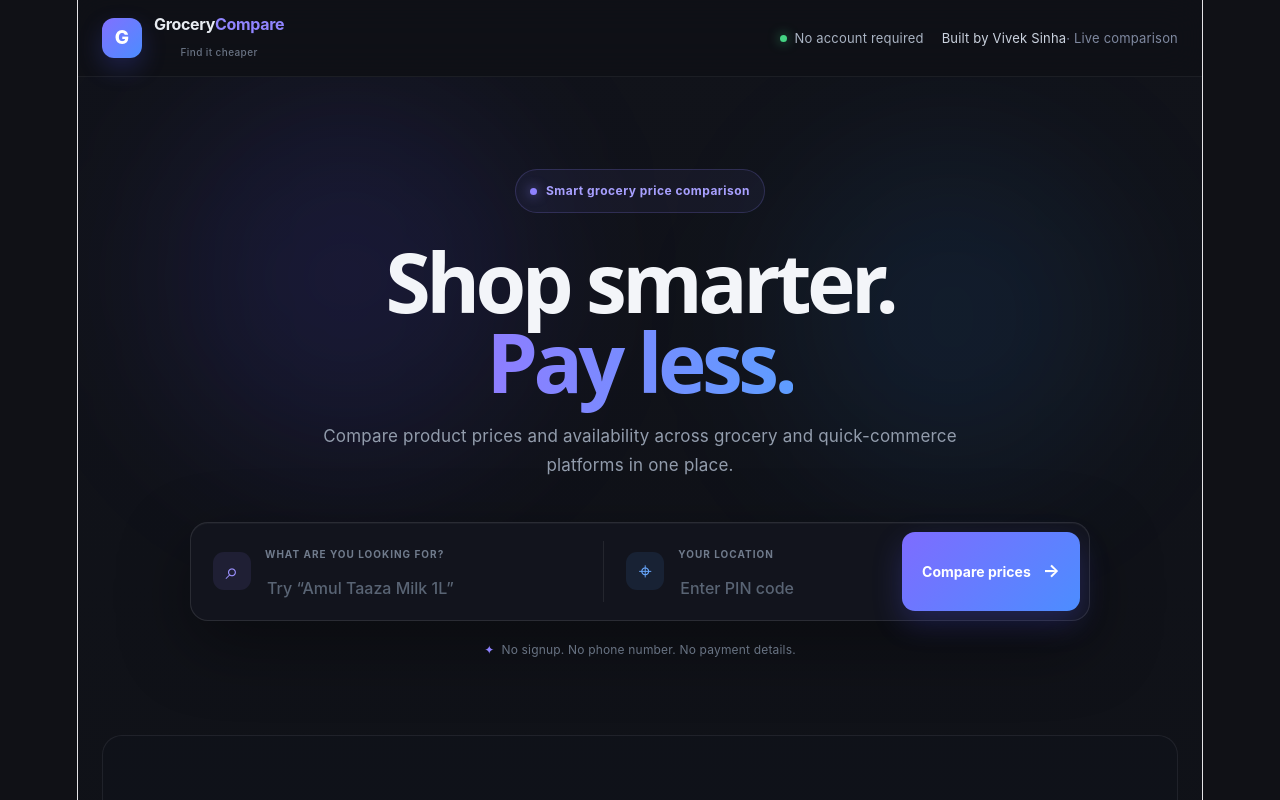
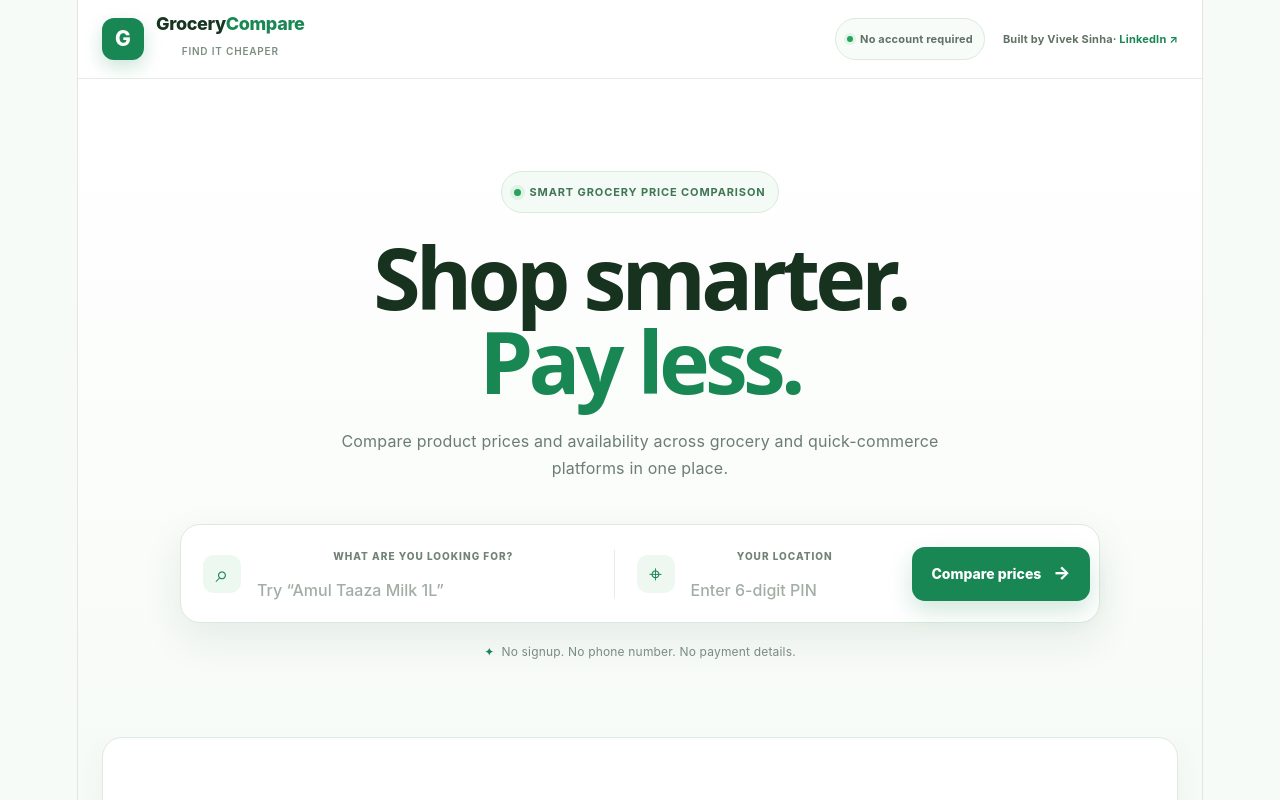
Before and after one commit to sinha027/grocery-price-bot, a React app in the folder frontend/: page / in a window 1280 px wide. Shown: the top 800 px of the page. Built offline with nearby package versions, Linux system fonts and the light colour scheme; the HTML template or start-up script is replaced by a standard one.

Commit message:
Finalize green white UI and local comparison

```diff
--- a/frontend/src/App.css
+++ b/frontend/src/App.css
@@ -1,5 +1,6 @@
 /* ============================================================
-   GLOBAL
+   GROCERYCOMPARE
+   GREEN + WHITE THEME
    ============================================================ */
 
 * {
@@ -14,26 +15,18 @@
   margin: 0;
   min-width: 320px;
 
-  background:
-    radial-gradient(
-      circle at 50% -10%,
-      rgba(91, 78, 180, 0.08),
-      transparent 35%
-    ),
-    #101116;
-
-  color: #f1f4f8;
-
   font-family:
     Inter,
-    ui-sans-serif,
-    system-ui,
     -apple-system,
     BlinkMacSystemFont,
     "Segoe UI",
+    Roboto,
+    Helvetica,
+    Arial,
     sans-serif;
 
-  -webkit-font-smoothing: antialiased;
+  color: #17321f;
+  background: #f7fbf7;
 }
 
 button,
@@ -47,11 +40,6 @@
 
 a {
   color: inherit;
-  text-decoration: none;
-}
-
-#root {
-  min-height: 100vh;
 }
 
 
@@ -61,13 +49,13 @@
 
 .app {
   min-height: 100vh;
-
   background:
-    linear-gradient(
-      180deg,
-      rgba(17, 19, 26, 0.98) 0%,
-      rgba(15, 17, 23, 1) 100%
-    );
+    radial-gradient(
+      circle at 50% 0%,
+      rgba(44, 163, 84, 0.08),
+      transparent 34%
+    ),
+    #f7fbf7;
 }
 
 
@@ -77,23 +65,13 @@
 
 .navbar {
   width: 100%;
-
-  border-bottom: 1px solid rgba(255, 255, 255, 0.06);
-
-  background: rgba(15, 17, 23, 0.82);
-
-  backdrop-filter: blur(18px);
-  -webkit-backdrop-filter: blur(18px);
-
-  position: relative;
-  z-index: 20;
+  background: #ffffff;
+  border-bottom: 1px solid #e4eee5;
 }
 
 .nav-inner {
   width: min(1180px, calc(100% - 48px));
-
-  min-height: 76px;
-
+  min-height: 78px;
   margin: 0 auto;
 
   display: flex;
@@ -106,13 +84,12 @@
 .brand {
   display: flex;
   align-items: center;
-
   gap: 12px;
 }
 
 .brand-mark {
-  width: 40px;
-  height: 40px;
+  width: 42px;
+  height: 42px;
 
   display: flex;
   align-items: center;
@@ -120,90 +97,103 @@
 
   border-radius: 12px;
 
-  background:
-    linear-gradient(
-      135deg,
-      #8170ff,
-      #4b8dff
-    );
+  background: #198754;
+  color: #ffffff;
 
-  color: white;
-
-  font-size: 19px;
+  font-size: 21px;
   font-weight: 850;
 
   box-shadow:
-    0 10px 25px rgba(85, 91, 255, 0.22);
+    0 7px 18px rgba(25, 135, 84, 0.22);
 }
 
 .brand-name {
-  color: #e8ecf2;
-
-  font-size: 16px;
-  font-weight: 750;
-
+  color: #16341f;
+  font-size: 18px;
+  font-weight: 800;
+  line-height: 1.1;
   letter-spacing: -0.02em;
 }
 
 .brand-name span {
-  color: #9185ff;
+  color: #198754;
 }
 
 .brand-caption {
-  margin-top: 2px;
-
-  color: #697383;
-
+  margin-top: 4px;
+  color: #7c8d81;
   font-size: 10px;
-  font-weight: 500;
-
-  letter-spacing: 0.04em;
+  font-weight: 600;
+  letter-spacing: 0.08em;
+  text-transform: uppercase;
 }
 
 .nav-right {
   display: flex;
   align-items: center;
-
   gap: 18px;
 }
-
-
-/* ============================================================
-   PRIVACY / CREATOR
-   ============================================================ */
 
 .privacy-badge {
   display: inline-flex;
   align-items: center;
-  gap: 8px;
+  gap: 7px;
 
-  color: #aab4c3;
-  font-size: 13px;
+  padding: 7px 11px;
+
+  border: 1px solid #dceade;
+  border-radius: 999px;
+
+  color: #607265;
+  background: #f8fcf8;
+
+  font-size: 11px;
+  font-weight: 650;
 }
 
 .privacy-dot {
-  width: 7px;
-  height: 7px;
+  width: 6px;
+  height: 6px;
 
   border-radius: 50%;
-
-  background: #45d483;
+  background: #24a35a;
 
   box-shadow:
-    0 0 12px rgba(69, 212, 131, 0.7);
+    0 0 0 3px rgba(36, 163, 90, 0.10);
 }
 
 .vivek-watermark {
-  color: #9aa5b5;
-  font-size: 13px;
+  display: inline-flex;
+  align-items: center;
+
+  text-decoration: none;
+
+  font-size: 11px;
+  font-weight: 650;
+
+  transition:
+    color 0.2s ease,
+    transform 0.2s ease;
 }
 
 .creator-name {
-  color: #cbd3df;
+  color: #607265;
 }
 
 .creator-link {
-  color: #7f89a0;
+  color: #198754;
+}
+
+.vivek-watermark:hover {
+  transform: translateY(-1px);
+}
+
+.vivek-watermark:hover .creator-name {
+  color: #17321f;
+}
+
+.vivek-watermark:hover .creator-link {
+  color: #126b42;
 }
 
 
@@ -216,44 +206,20 @@
   overflow: hidden;
 
   padding: 92px 24px 72px;
-}
 
-.hero-glow {
-  position: absolute;
-
-  border-radius: 50%;
-
-  pointer-events: none;
-
-  filter: blur(80px);
-}
-
-.glow-one {
-  width: 360px;
-  height: 360px;
-
-  top: 20px;
-  left: 8%;
-
-  background: rgba(87, 74, 255, 0.12);
-}
-
-.glow-two {
-  width: 320px;
-  height: 320px;
-
-  top: 80px;
-  right: 8%;
-
-  background: rgba(40, 143, 255, 0.09);
+  background:
+    linear-gradient(
+      180deg,
+      #ffffff 0%,
+      #f7fbf7 100%
+    );
 }
 
 .hero-content {
   position: relative;
   z-index: 2;
 
-  width: min(980px, 100%);
-
+  width: min(960px, 100%);
   margin: 0 auto;
 
   text-align: center;
@@ -262,21 +228,23 @@
 .eyebrow {
   display: inline-flex;
   align-items: center;
-  gap: 9px;
+  gap: 8px;
 
-  padding: 8px 14px;
+  margin-bottom: 22px;
 
-  border: 1px solid rgba(143, 130, 255, 0.2);
+  padding: 7px 12px;
+
+  border: 1px solid #d9ebdd;
   border-radius: 999px;
 
-  background: rgba(143, 130, 255, 0.06);
+  background: #f4faf5;
 
-  color: #a8a0ff;
+  color: #3f7653;
 
-  font-size: 12px;
-  font-weight: 650;
-
-  letter-spacing: 0.04em;
+  font-size: 11px;
+  font-weight: 750;
+  letter-spacing: 0.08em;
+  text-transform: uppercase;
 }
 
 .eyebrow-dot {
@@ -284,49 +252,36 @@
   height: 7px;
 
   border-radius: 50%;
-
-  background: #8f82ff;
+  background: #24a35a;
 
   box-shadow:
-    0 0 12px rgba(143, 130, 255, 0.8);
+    0 0 0 4px rgba(36, 163, 90, 0.10);
 }
 
 .hero h1 {
-  margin: 28px 0 20px;
+  margin: 0;
 
-  color: #f3f5f9;
+  color: #17321f;
 
-  font-size: clamp(52px, 7vw, 82px);
-
+  font-size: clamp(52px, 8vw, 86px);
   line-height: 0.98;
 
+  font-weight: 850;
   letter-spacing: -0.055em;
-
-  font-weight: 800;
 }
 
 .hero h1 span {
-  background:
-    linear-gradient(
-      90deg,
-      #8e7dff,
-      #5e9dff
-    );
-
-  -webkit-background-clip: text;
-  background-clip: text;
-
-  color: transparent;
+  color: #198754;
 }
 
 .hero-description {
-  max-width: 700px;
+  max-width: 650px;
 
-  margin: 0 auto;
+  margin: 24px auto 0;
 
-  color: #929cac;
+  color: #6c7d71;
 
-  font-size: 17px;
+  font-size: 16px;
   line-height: 1.7;
 }
 
@@ -336,37 +291,32 @@
    ============================================================ */
 
 .search-panel {
-  width: min(900px, 100%);
+  width: min(920px, 100%);
 
   margin: 42px auto 0;
 
   display: grid;
-
   grid-template-columns:
-    1fr
+    minmax(0, 1.2fr)
     1px
-    0.7fr
+    minmax(0, 0.8fr)
     auto;
 
-  align-items: stretch;
+  align-items: center;
 
-  min-height: 92px;
+  border: 1px solid #dce9df;
+  border-radius: 20px;
 
-  border: 1px solid rgba(255, 255, 255, 0.1);
-
-  border-radius: 18px;
-
-  background: rgba(19, 22, 30, 0.9);
+  background: #ffffff;
 
   box-shadow:
-    0 24px 70px rgba(0, 0, 0, 0.38),
-    inset 0 1px 0 rgba(255, 255, 255, 0.035);
-
-  text-align: left;
+    0 16px 42px rgba(29, 81, 43, 0.09);
 }
 
 .search-field,
 .location-field {
+  min-width: 0;
+
   display: flex;
   align-items: center;
 
@@ -387,17 +337,16 @@
 
   border-radius: 11px;
 
-  background: rgba(143, 130, 255, 0.1);
-
-  color: #9c91ff;
+  background: #edf8f0;
+  color: #198754;
 
   font-size: 23px;
+  font-weight: 600;
 }
 
 .location-icon {
-  background: rgba(78, 156, 255, 0.1);
-
-  color: #69a9ff;
+  background: #eef8f1;
+  color: #198754;
 }
 
 .field-content {
@@ -410,10 +359,10 @@
 
   margin-bottom: 7px;
 
-  color: #707b8c;
+  color: #718276;
 
   font-size: 10px;
-  font-weight: 750;
+  font-weight: 800;
 
   letter-spacing: 0.1em;
 }
@@ -426,61 +375,62 @@
 
   background: transparent;
 
-  color: #f3f6fa;
+  color: #17321f;
 
   font-size: 16px;
-  font-weight: 500;
+  font-weight: 550;
 }
 
 .field-content input::placeholder {
-  color: #596474;
+  color: #a2aea5;
+}
+
+.field-content input:focus {
+  color: #17321f;
 }
 
 .search-divider {
   width: 1px;
+  height: 48px;
 
-  margin: 18px 0;
-
-  background: rgba(255, 255, 255, 0.08);
+  background: #e3ece5;
 }
 
 .compare-button {
   min-width: 178px;
+  min-height: 54px;
 
   margin: 9px;
 
   border: 0;
-
   border-radius: 13px;
 
-  background:
-    linear-gradient(
-      135deg,
-      #7e6cff,
-      #4c8dff
-    );
+  background: #198754;
+  color: #ffffff;
 
-  color: white;
-
-  font-weight: 750;
   font-size: 14px;
+  font-weight: 800;
 
   transition:
     transform 0.2s ease,
-    filter 0.2s ease,
+    background 0.2s ease,
     box-shadow 0.2s ease;
 
   box-shadow:
-    0 12px 30px rgba(86, 87, 255, 0.24);
+    0 10px 24px rgba(25, 135, 84, 0.20);
 }
 
 .compare-button:hover:not(:disabled) {
   transform: translateY(-1px);
 
-  filter: brightness(1.08);
+  background: #147542;
 
   box-shadow:
-    0 16px 36px rgba(86, 87, 255, 0.32);
+    0 14px 30px rgba(25, 135, 84, 0.26);
+}
+
+.compare-button:active:not(:disabled) {
+  transform: translateY(0);
 }
 
 .compare-button:disabled {
@@ -490,7 +440,6 @@
 
 .button-arrow {
   margin-left: 12px;
-
   font-size: 18px;
 }
 
@@ -503,8 +452,7 @@
   margin-right: 9px;
 
   border: 2px solid rgba(255, 255, 255, 0.35);
-
-  border-top-color: white;
+  border-top-color: #ffffff;
 
   border-radius: 50%;
 
@@ -514,15 +462,14 @@
 .search-note {
   margin-top: 16px;
 
-  color: #687383;
+  color: #7b8b80;
 
   font-size: 12px;
 }
 
 .search-note span {
   margin-right: 7px;
-
-  color: #8e82ff;
+  color: #198754;
 }
 
 
@@ -551,11 +498,13 @@
 
   text-align: center;
 
-  border: 1px solid rgba(255, 255, 255, 0.07);
-
+  border: 1px solid #dfeae1;
   border-radius: 20px;
 
-  background: rgba(16, 19, 27, 0.72);
+  background: #ffffff;
+
+  box-shadow:
+    0 10px 30px rgba(29, 81, 43, 0.05);
 }
 
 .loading-orbit {
@@ -564,9 +513,8 @@
 
   margin: 0 auto 22px;
 
-  border: 2px solid rgba(143, 130, 255, 0.2);
-
-  border-top-color: #8f82ff;
+  border: 2px solid #dceee1;
+  border-top-color: #198754;
 
   border-radius: 50%;
 
@@ -581,12 +529,14 @@
 
   border-radius: 50%;
 
-  background: #8f82ff;
+  background: #198754;
 }
 
 .loading-card h3,
 .empty-state h3 {
   margin: 0 0 10px;
+
+  color: #17321f;
 
   font-size: 20px;
 }
@@ -595,7 +545,7 @@
 .empty-state p {
   margin: 0;
 
-  color: #7f8998;
+  color: #748378;
 }
 
 .empty-icon {
@@ -610,9 +560,8 @@
 
   border-radius: 16px;
 
-  background: rgba(143, 130, 255, 0.1);
-
-  color: #9184ff;
+  background: #edf8f0;
+  color: #198754;
 
   font-size: 24px;
 }
@@ -630,11 +579,10 @@
 
   padding: 22px;
 
-  border: 1px solid rgba(255, 91, 91, 0.18);
-
+  border: 1px solid #f0d6d6;
   border-radius: 16px;
 
-  background: rgba(255, 70, 70, 0.05);
+  background: #fff8f8;
 }
 
 .message-icon {
@@ -649,9 +597,8 @@
 
   border-radius: 10px;
 
-  background: rgba(255, 91, 91, 0.12);
-
-  color: #ff8585;
+  background: #fdecec;
+  color: #d95353;
 
   font-weight: 800;
 }
@@ -660,12 +607,14 @@
   display: block;
 
   margin-bottom: 5px;
+
+  color: #5c2b2b;
 }
 
 .message-card p {
   margin: 0;
 
-  color: #919bab;
+  color: #846c6c;
 }
 
 
@@ -677,7 +626,6 @@
   display: flex;
 
   align-items: flex-start;
-
   justify-content: space-between;
 
   gap: 24px;
@@ -688,11 +636,11 @@
 .result-eyebrow {
   margin-bottom: 8px;
 
-  color: #7e72e9;
+  color: #198754;
 
   font-size: 11px;
 
-  font-weight: 800;
+  font-weight: 850;
 
   letter-spacing: 0.12em;
 }
@@ -700,7 +648,7 @@
 .result-heading h2 {
   margin: 0;
 
-  color: #f1f4f8;
+  color: #17321f;
 
   font-size: clamp(24px, 4vw, 34px);
 
@@ -712,13 +660,13 @@
 .result-heading p {
   margin: 10px 0 0;
 
-  color: #7f8998;
+  color: #77867b;
 
   font-size: 14px;
 }
 
 .location-text {
-  color: #a4adbc;
+  color: #45624f;
 }
 
 .checked-badge {
@@ -730,11 +678,13 @@
 
   padding: 8px 12px;
 
-  border: 1px solid rgba(255, 255, 255, 0.08);
+  border: 1px solid #dce9df;
 
   border-radius: 999px;
 
-  color: #8d98a8;
+  color: #6d7d72;
+
+  background: #ffffff;
 
   font-size: 11px;
 
@@ -742,7 +692,7 @@
 }
 
 .checked-badge span {
-  color: #46d889;
+  color: #24a35a;
 
   font-size: 9px;
 }
@@ -765,20 +715,19 @@
 
   padding: 26px 28px;
 
-  border: 1px solid rgba(132, 112, 255, 0.24);
+  border: 1px solid #cce6d3;
 
   border-radius: 20px;
 
   background:
-    radial-gradient(
-      circle at 20% 50%,
-      rgba(126, 108, 255, 0.13),
-      transparent 35%
-    ),
-    rgba(21, 23, 34, 0.92);
+    linear-gradient(
+      135deg,
+      #f2fbf4,
+      #ffffff
+    );
 
   box-shadow:
-    0 18px 50px rgba(0, 0, 0, 0.24);
+    0 14px 36px rgba(29, 81, 43, 0.07);
 }
 
 .winner-left {
@@ -800,7 +749,7 @@
 
   border-radius: 15px;
 
-  background: rgba(255, 196, 72, 0.08);
+  background: #fff8df;
 
   font-size: 27px;
 }
@@ -808,25 +757,27 @@
 .winner-label {
   margin-bottom: 5px;
 
-  color: #8e82ff;
+  color: #198754;
 
   font-size: 10px;
 
-  font-weight: 800;
+  font-weight: 850;
 
   letter-spacing: 0.1em;
 }
 
 .winner-platform {
+  color: #17321f;
+
   font-size: 22px;
 
-  font-weight: 750;
+  font-weight: 800;
 }
 
 .winner-subtitle {
   margin-top: 4px;
 
-  color: #7e8998;
+  color: #75867a;
 
   font-size: 12px;
 }
@@ -836,9 +787,11 @@
 }
 
 .winner-price {
+  color: #17321f;
+
   font-size: 34px;
 
-  font-weight: 800;
+  font-weight: 850;
 
   letter-spacing: -0.04em;
 }
@@ -852,13 +805,13 @@
 
   border-radius: 999px;
 
-  background: rgba(64, 210, 130, 0.1);
+  background: #e8f7ed;
 
-  color: #58dc93;
+  color: #198754;
 
   font-size: 11px;
 
-  font-weight: 700;
+  font-weight: 750;
 }
 
 
@@ -875,11 +828,11 @@
 
   margin: 0 0 14px;
 
-  color: #d6dce5;
+  color: #314b39;
 
   font-size: 14px;
 
-  font-weight: 700;
+  font-weight: 750;
 }
 
 .section-heading > div {
@@ -891,11 +844,11 @@
 }
 
 .section-heading > span:last-child {
-  color: #677283;
+  color: #87968b;
 
   font-size: 11px;
 
-  font-weight: 500;
+  font-weight: 550;
 }
 
 .section-dot {
@@ -906,14 +859,14 @@
 }
 
 .available-dot {
-  background: #45d483;
+  background: #24a35a;
 
   box-shadow:
-    0 0 10px rgba(69, 212, 131, 0.5);
+    0 0 10px rgba(36, 163, 90, 0.30);
 }
 
 .unavailable-dot {
-  background: #e26b6b;
+  background: #d66b6b;
 }
 
 .unavailable-heading {
@@ -939,31 +892,32 @@
 
   padding: 20px;
 
-  border: 1px solid rgba(255, 255, 255, 0.07);
+  border: 1px solid #dfe9e1;
 
   border-radius: 17px;
 
-  background: rgba(17, 20, 28, 0.85);
+  background: #ffffff;
 
   transition:
     transform 0.2s ease,
     border-color 0.2s ease,
-    background 0.2s ease;
+    box-shadow 0.2s ease;
 }
 
 .platform-card:hover {
   transform: translateY(-2px);
 
-  border-color: rgba(255, 255, 255, 0.13);
+  border-color: #c5dccb;
 
-  background: rgba(21, 24, 33, 0.95);
+  box-shadow:
+    0 12px 28px rgba(29, 81, 43, 0.08);
 }
 
 .winner-platform-card {
-  border-color: rgba(126, 108, 255, 0.32);
+  border-color: #a9d7b7;
 
   box-shadow:
-    inset 0 1px 0 rgba(143, 130, 255, 0.05);
+    0 8px 24px rgba(25, 135, 84, 0.07);
 }
 
 .unavailable-card {
@@ -997,57 +951,48 @@
 }
 
 .platform-logo.bigbasket {
-  background: rgba(238, 141, 47, 0.1);
-
-  color: #f2a34f;
+  background: #fff2e5;
+  color: #e68b35;
 }
 
 .platform-logo.jiomart {
-  background: rgba(40, 126, 255, 0.1);
-
-  color: #54a0ff;
+  background: #edf5ff;
+  color: #2679df;
 }
 
 .platform-logo.blinkit {
-  background: rgba(255, 211, 50, 0.1);
-
-  color: #ffd535;
+  background: #fff9dc;
+  color: #d2aa00;
 }
 
 .platform-logo.zepto {
-  background: rgba(167, 93, 255, 0.1);
-
-  color: #b77bff;
+  background: #f5edff;
+  color: #9253d7;
 }
 
 .platform-logo.instamart {
-  background: rgba(245, 99, 108, 0.1);
-
-  color: #ff777f;
+  background: #fff0f1;
+  color: #dd6068;
 }
 
 .platform-logo.amazon {
-  background: rgba(255, 163, 61, 0.1);
-
-  color: #ffad4c;
+  background: #fff4e7;
+  color: #df8a27;
 }
 
 .platform-logo.flipkart {
-  background: rgba(45, 136, 255, 0.1);
-
-  color: #559cff;
+  background: #edf5ff;
+  color: #347edb;
 }
 
 .platform-logo.dmart {
-  background: rgba(255, 82, 82, 0.1);
-
-  color: #ff7676;
+  background: #fff0f0;
+  color: #d95d5d;
 }
 
 .platform-logo.default {
-  background: rgba(255, 255, 255, 0.06);
-
-  color: #b8c0cc;
+  background: #f0f4f1;
+  color: #75847a;
 }
 
 .platform-info {
@@ -1061,7 +1006,7 @@
 
   margin-bottom: 5px;
 
-  color: #edf1f6;
+  color: #294232;
 
   font-size: 15px;
 }
@@ -1084,15 +1029,15 @@
 }
 
 .available-status {
-  color: #52d88f;
+  color: #249555;
 }
 
 .available-status .status-dot {
-  background: #52d88f;
+  background: #24a35a;
 }
 
 .unavailable-status {
-  color: #d87979;
+  color: #c76666;
 }
 
 .unavailable-status .status-dot {
@@ -1104,9 +1049,9 @@
 
   border-radius: 6px;
 
-  background: rgba(143, 130, 255, 0.12);
+  background: #e7f6eb;
 
-  color: #a59aff;
+  color: #198754;
 
   font-size: 9px;
 
@@ -1120,11 +1065,11 @@
 }
 
 .platform-price {
-  color: #f3f6fa;
+  color: #17321f;
 
   font-size: 28px;
 
-  font-weight: 800;
+  font-weight: 850;
 
   letter-spacing: -0.03em;
 }
@@ -1132,7 +1077,7 @@
 .platform-location {
   margin-top: 7px;
 
-  color: #697485;
+  color: #7d8d82;
 
   font-size: 11px;
 }
@@ -1142,15 +1087,19 @@
 
   margin-top: 12px;
 
-  color: #8e82ff;
+  color: #198754;
 
   font-size: 11px;
 
-  font-weight: 700;
+  font-weight: 750;
+
+  text-decoration: none;
 }
 
 .view-product:hover {
-  color: #b0a7ff;
+  color: #126b42;
+
+  text-decoration: underline;
 }
 
 
@@ -1161,7 +1110,7 @@
 .result-footnote {
   margin-top: 22px;
 
-  color: #626d7d;
+  color: #7c8b80;
 
   font-size: 11px;
 
@@ -1186,11 +1135,11 @@
 
   text-align: center;
 
-  border: 1px solid rgba(255, 255, 255, 0.07);
+  border: 1px solid #e1e9e2;
 
   border-radius: 18px;
 
-  background: rgba(17, 20, 28, 0.8);
+  background: #ffffff;
 }
 
 .all-unavailable-icon {
@@ -1206,15 +1155,17 @@
 
   border-radius: 14px;
 
-  background: rgba(224, 91, 91, 0.1);
+  background: #fff0f0;
 
-  color: #e87b7b;
+  color: #d56a6a;
 
   font-size: 24px;
 }
 
 .all-unavailable h3 {
   margin: 0 0 8px;
+
+  color: #314436;
 
   font-size: 19px;
 }
@@ -1224,7 +1175,7 @@
 
   margin: 0 auto;
 
-  color: #7d8797;
+  color: #7d8c81;
 
   font-size: 13px;
 
@@ -1249,21 +1200,21 @@
 
   justify-content: space-between;
 
-  border-top: 1px solid rgba(255, 255, 255, 0.07);
+  border-top: 1px solid #dfe9e1;
 
-  color: #697485;
+  color: #7a8a7e;
 
   font-size: 12px;
 }
 
 .footer > div {
-  color: #9ba5b4;
+  color: #4d6655;
 
-  font-weight: 700;
+  font-weight: 750;
 }
 
 .footer span {
-  color: #5f6978;
+  color: #8a998e;
 }
 
 
@@ -1301,13 +1252,15 @@
 
   .search-divider {
     width: auto;
-
     height: 1px;
 
     margin: 0 18px;
   }
 
   .compare-button {
+    width: calc(100% - 18px);
+    margin: 9px;
+
     min-height: 54px;
   }
 
--- a/frontend/src/App.jsx
+++ b/frontend/src/App.jsx
@@ -1,7 +1,7 @@
 import { useState } from "react";
 import "./App.css";
 
-const API_URL = "https://grocery-price-bot-backend-vivek.onrender.com";
+const API_URL = "http://127.0.0.1:8000";
 
 const PLATFORM_META = {
   Blinkit: { icon: "⚡", className: "blinkit" },
@@ -20,8 +20,29 @@
   const [result, setResult] = useState(null);
   const [loading, setLoading] = useState(false);
 
+  function handleSearchChange(event) {
+    const value = event.target.value;
+
+    // Allow only letters, numbers and spaces.
+    const cleaned = value.replace(/[^a-zA-Z0-9 ]/g, "");
+
+    setSearch(cleaned);
+  }
+
+  function handleLocationChange(event) {
+    const value = event.target.value;
+
+    // PIN code: numbers only, maximum 6 digits.
+    const cleaned = value.replace(/\D/g, "").slice(0, 6);
+
+    setLocation(cleaned);
+  }
+
   async function comparePrices() {
-    if (!search.trim()) {
+    const product = search.trim();
+    const pin = location.trim();
+
+    if (!product) {
       setResult({
         success: false,
         message: "Enter a product name to start comparing.",
@@ -29,10 +50,18 @@
       return;
     }
 
-    if (!location.trim()) {
+    if (!/^[a-zA-Z0-9 ]+$/.test(product)) {
       setResult({
         success: false,
-        message: "Enter your PIN code to check local availability.",
+        message: "Product name can contain only letters, numbers and spaces.",
+      });
+      return;
+    }
+
+    if (!/^\d{6}$/.test(pin)) {
+      setResult({
+        success: false,
+        message: "Enter a valid 6-digit PIN code.",
       });
       return;
     }
@@ -43,15 +72,13 @@
     try {
       const url =
         `${API_URL}/compare` +
-        `?search=${encodeURIComponent(search)}` +
-        `&location=${encodeURIComponent(location)}`;
+        `?search=${encodeURIComponent(product)}` +
+        `&location=${encodeURIComponent(pin)}`;
 
       const response = await fetch(url);
 
       if (!response.ok) {
-        throw new Error(
-          `Backend request failed with status ${response.status}`
-        );
+        throw new Error(`Backend request failed: ${response.status}`);
       }
 
       const data = await response.json();
@@ -102,15 +129,21 @@
               No account required
             </span>
 
-            <span className="vivek-watermark">
+            <a
+              href="https://www.linkedin.com/in/sinha027/"
+              target="_blank"
+              rel="noopener noreferrer"
+              className="vivek-watermark"
+              aria-label="Built by Vivek Sinha on LinkedIn"
+            >
               <span className="creator-name">
                 Built by Vivek Sinha
               </span>
 
               <span className="creator-link">
-                · Live comparison
+                · LinkedIn ↗
               </span>
-            </span>
+            </a>
           </div>
         </div>
       </nav>
@@ -119,9 +152,6 @@
 
       <main>
         <section className="hero">
-          <div className="hero-glow glow-one"></div>
-          <div className="hero-glow glow-two"></div>
-
           <div className="hero-content">
             <div className="eyebrow">
               <span className="eyebrow-dot"></span>
@@ -153,11 +183,11 @@
                   <input
                     type="text"
                     value={search}
-                    onChange={(event) =>
-                      setSearch(event.target.value)
-                    }
+                    onChange={handleSearchChange}
                     onKeyDown={handleKeyDown}
                     placeholder="Try “Amul Taaza Milk 1L”"
+                    autoComplete="off"
+                    inputMode="text"
                   />
                 </div>
               </div>
@@ -177,12 +207,13 @@
                   <input
                     type="text"
                     value={location}
-                    onChange={(event) =>
-                      setLocation(event.target.value)
-                    }
+                    onChange={handleLocationChange}
                     onKeyDown={handleKeyDown}
-                    placeholder="Enter PIN code"
+                    placeholder="Enter 6-digit PIN"
                     maxLength={6}
+                    inputMode="numeric"
+                    pattern="[0-9]*"
+                    autoComplete="postal-code"
                   />
                 </div>
               </div>
@@ -342,8 +373,7 @@
 
             {result.product?.quantity && (
               <>
-                {result.product.quantity}
-                {" "}
+                {result.product.quantity}{" "}
               </>
             )}
 
@@ -396,9 +426,7 @@
             {result.maximum_saving > 0 && (
               <div className="saving-pill">
                 Save ₹
-                {Number(
-                  result.maximum_saving
-                ).toFixed(2)}
+                {Number(result.maximum_saving).toFixed(2)}
               </div>
             )}
           </div>
```
Also changed, not shown: 1 other file (tests, documents, lock files or other folders).
